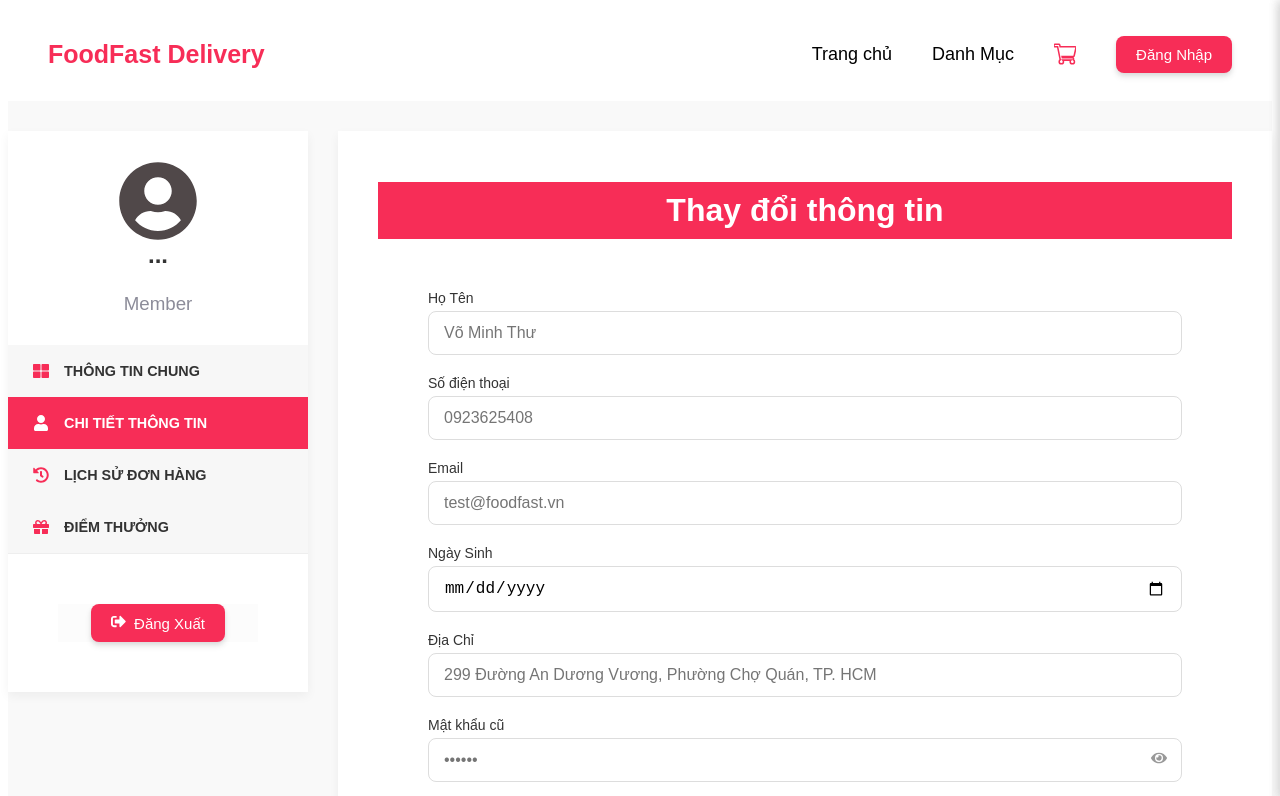
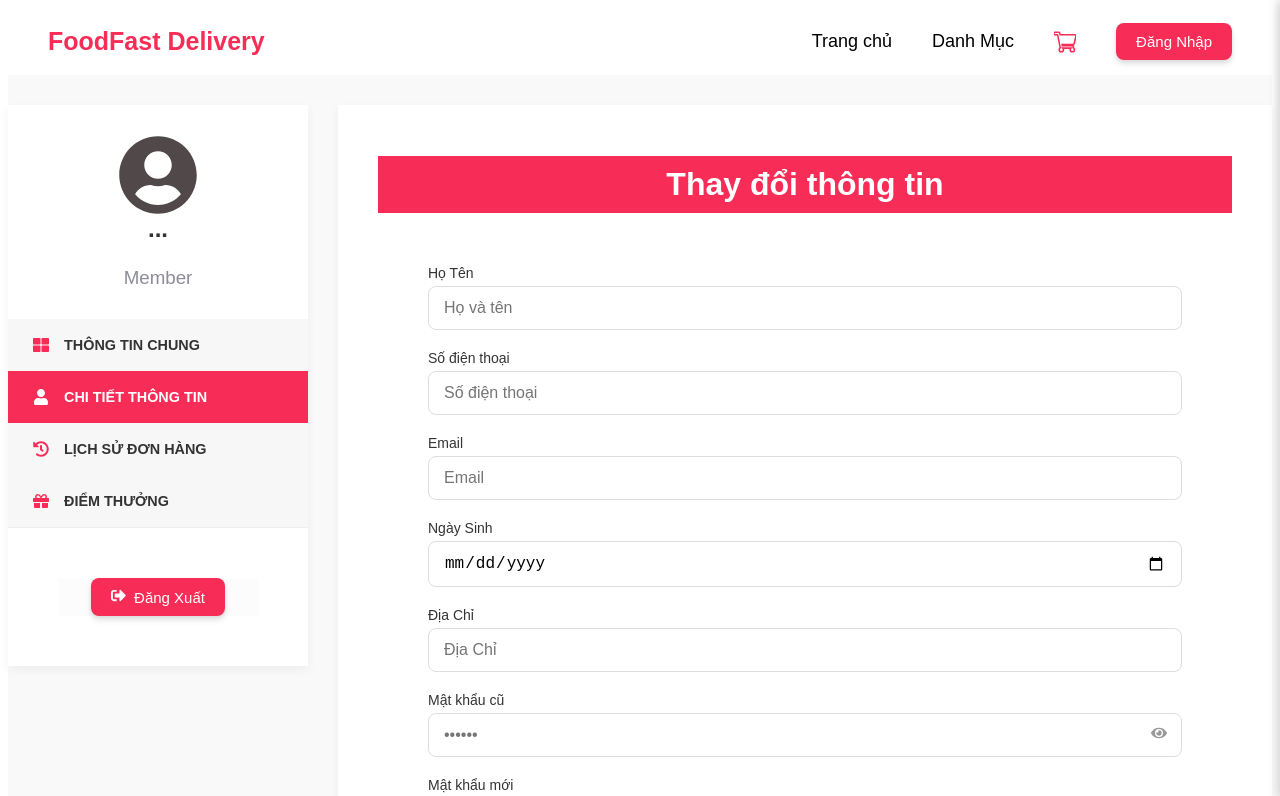
Before and after one commit to vvinh118/FoodFast-Delivery, a React (Vite) app in the folder apps/web/: page /userProfile/details in a window 1280 px wide. Shown: the top 796 px of the page. Built offline with nearby package versions, Linux system fonts and the light colour scheme.

Commit message:
update displayUser

```diff
--- a/apps/web/src/components/Header.tsx
+++ b/apps/web/src/components/Header.tsx
@@ -19,10 +19,11 @@ const HeaderContainer = styled.header`
 //box-shadow: 0px 7px 7px -1px rgba(0, 0, 0, 0.06), 0px 1px 4px -1px rgba(0, 0, 0, 0.06);
 `;
 
-const Logo = styled.h1` //logo FOODFAST DELIVERY
+const Logo = styled(Link)` //logo FOODFAST DELIVERY
   font-size: 25px;
-  //font-weight: bold;
+  font-weight: bold;
   color: #F72D57;
+  text-decoration: none;
 `;
 
 const Nav = styled.nav` //Trang chủ, Danh Mục
@@ -109,7 +110,7 @@ export default function Header() {
 
     return (
         <HeaderContainer>
-            <Logo>FoodFast Delivery</Logo>
+            <Logo to="/home">FoodFast Delivery</Logo>
 
             <Nav>
                 <NavLink to="/">Trang chủ</NavLink>
--- a/apps/web/src/pages/Login.tsx
+++ b/apps/web/src/pages/Login.tsx
@@ -28,8 +28,8 @@ import {
 // === REACT COMPONENT ===
 export default function Login() {
   const { login, authLoading, authError } = useAuth();
-  const [email, setEmail] = useState('test@foodfast.vn');
-  const [password, setPassword] = useState('1');
+  const [email, setEmail] = useState(' ');
+  const [password, setPassword] = useState('');
 
   const [localError, setLocalError] = useState<string | null>(null);
 
--- a/apps/web/src/pages/Profile/Details.tsx
+++ b/apps/web/src/pages/Profile/Details.tsx
@@ -23,15 +23,13 @@ const SubmitButton = styled.div`
 `
 
 export default function Details() {
-    const { user } = useAuth();
-    // Dùng user thật, giả lập tạm
-    const displayUser = user || { name: "Võ Minh Thư" };
+    const { user } = useAuth(); // Lấy user thật từ context
 
-    const [name, setName] = useState('');
-    const [tel, setTel] = useState('');
-    const [birthday, setBirthday] = useState('');
-    const [email, setEmail] = useState('');
-    const [address, setAddress] = useState('');
+    const [name, setName] = useState(user?.name || '');
+    const [tel, setTel] = useState(user?.tel || '');
+    const [birthday, setBirthday] = useState(user?.birthday || '');
+    const [email, setEmail] = useState(user?.email || '');
+    const [address, setAddress] = useState(user?.address || '');
     const [oldPassword, setOldPassword] = useState('');
     const [newPassword, setNewPassword] = useState('');
     const [confirmPassword, setConfirmPassword] = useState('');
@@ -53,7 +51,7 @@ export default function Details() {
                     label="Họ Tên"
                     id="name"
                     type="text"
-                    placeholder="Võ Minh Thư"
+                    placeholder='Họ và tên'
                     value={name}
                     onChange={(e) => {setName(e.target.value)}}
                 />
@@ -62,7 +60,7 @@ export default function Details() {
                     label="Số điện thoại"
                     id="tel"
                     type="text"
-                    placeholder="0923625408"
+                    placeholder='Số điện thoại'
                     value={tel}
                     onChange={(e) => {setTel(e.target.value)}}
                 />
@@ -71,7 +69,7 @@ export default function Details() {
                     label="Email"
                     id="email"
                     type="email"
-                    placeholder="test@foodfast.vn"
+                    placeholder='Email'
                     value={email}
                     onChange={(e) => {setEmail(e.target.value)}}
                 />
@@ -80,7 +78,7 @@ export default function Details() {
                     label="Ngày Sinh"
                     id="birthday"
                     type="date"
-                    placeholder="31/8/2004"
+                    placeholder='Ngày Sinh'
                     value={birthday}
                     onChange={(e) => {setBirthday(e.target.value)}}
                 />
@@ -89,7 +87,7 @@ export default function Details() {
                     label="Địa Chỉ"
                     id="address"
                     type="text"
-                    placeholder="299 Đường An Dương Vương, Phường Chợ Quán, TP. HCM"
+                    placeholder='Địa Chỉ'
                     value={address}
                     onChange={(e) => {setAddress(e.target.value)}}
                 />
--- a/apps/web/src/pages/Profile/GeneralInfo.tsx
+++ b/apps/web/src/pages/Profile/GeneralInfo.tsx
@@ -119,7 +119,7 @@ const CouponText = styled.p`
 const GeneralInfo: React.FC = () => {
     const { user } = useAuth(); // Lấy user thật từ context
     // Dùng user thật, nếu không có thì dùng placeholder
-    const displayUser = user || { name: "Võ Minh Thư" };
+    const displayUser = user || { name: "..." };
 
     return (
 
@@ -131,7 +131,7 @@ const GeneralInfo: React.FC = () => {
                 </AvaWrapper>
                 <MessContainer>
                     <MessTitle>
-                        Xin chào Võ Minh Thư,
+                        Xin chào {displayUser.name},
                     </MessTitle>
                     <MessText>
                         Với trang này, bạn sẽ quản lý được tất cả thông tin tài khoản của mình.
```
